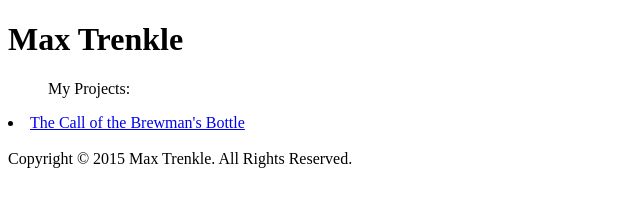
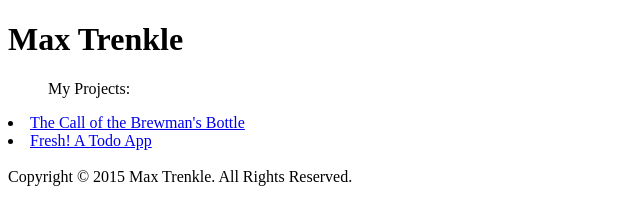
Before and after one commit to MaxTrenkle/maxtrenkle.github.io, a plain HTML site: page index.html in a window 1280 px wide. Shown: the whole page, without its empty margins (0-640 px from the left). Drawn offline with Linux system fonts and the light colour scheme.

Commit message:
Update index.html

```diff
--- a/index.html
+++ b/index.html
@@ -12,9 +12,9 @@
   <h1> Max Trenkle </h1>
 
   <ul> My Projects: </ul>
-		<li><a href="http://maxtrenkle.com/brewmansbottle">The Call of the Brewman's Bottle</a></li>
-
-		<br>
+	<li><a href="http://maxtrenkle.com/brewmansbottle">The Call of the Brewman's Bottle</a></li>
+	<li><a href="https://cardmax-maxtrenkle.c9.io">Fresh! A Todo App</a></li>
+	<br>
 
   <footer> Copyright &copy; 2015 Max Trenkle. All Rights Reserved. </footer>
 </body>
```
